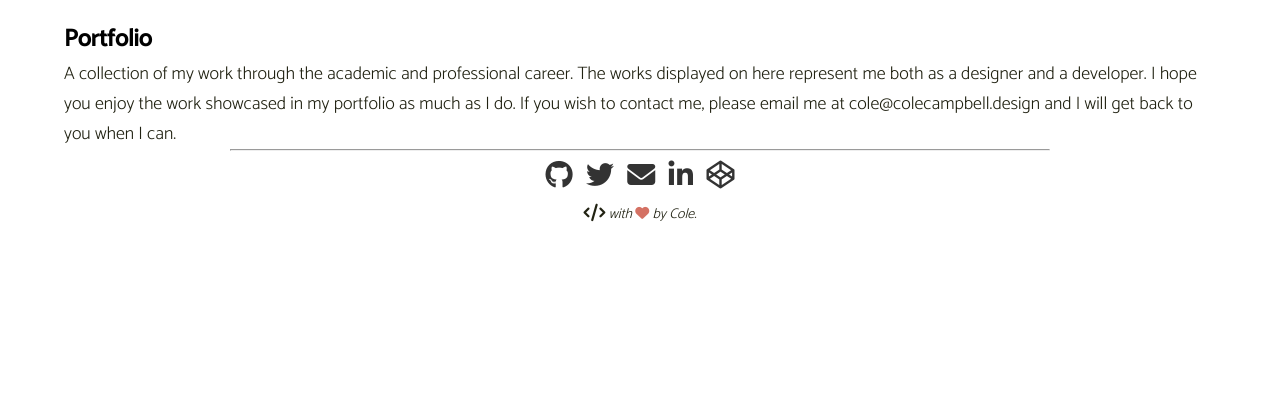
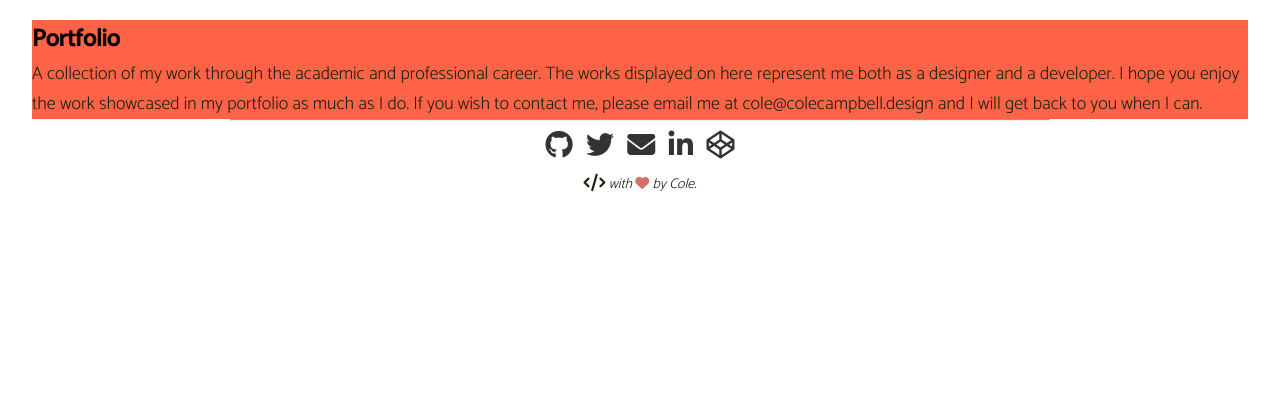
Before and after one commit to Cole-Campbell/Portfolio_SIte, a PHP site: page / in a window 1280 px wide. Shown: the part 58-478 px from the top of the page. Run offline with PHP 8.4, Linux system fonts and the light colour scheme; data that the repository does not hold is empty; a stand-in replaces the project's code that opens the database connection; some libraries are stand-ins or nearby versions.

Commit message:
Initial creation of branch for testing CSS Flexbox in Portfolio.

```diff
--- a/index.php
+++ b/index.php
@@ -3,7 +3,7 @@
 	include_once('header.php');
 ?>
 
-	<div class="container">
+	<div class="flex-container">
 
 			<h2>Portfolio</h2>
 			<p>A collection of my work through the academic and professional career. The works displayed on here represent me both as a designer and a developer. I hope you enjoy the work showcased in my portfolio as much as I do. If you wish to contact me, please email me at <a href="mailto:cole@colecampbell.design?subject=Hello%20Cole">cole@colecampbell.design</a> and I will get back to you when I can.</p>
@@ -17,7 +17,7 @@
 	while ($row = $stmt->fetch(PDO::FETCH_ASSOC)){
 		extract($row);
 
-		echo "<div id=\"gallery\" class=\"col-4 galleryItem\">
+		echo "<div id=\"gallery\" class=\"col-4 flex-galleryItem\">
 					<a href=\"portfolio.php?id={$id}\">
 						<img class=\"img-responsive thisImg center-block\" src=\"{$thumb}\" onerror=\"imgError(this);\" alt=\"{$name}\"/>
 						<h4>{$name}</h4>
--- a/styling/sass/_sizing.scss
+++ b/styling/sass/_sizing.scss
@@ -1,5 +1,4 @@
-//Variables
-$singleCell: 8.333%;
+@import 'variables';
 
 //Element Widths
 .container{
--- a/styling/sass/styles.scss
+++ b/styling/sass/styles.scss
@@ -1,17 +1,11 @@
 //Internal Imports
-@import 'reset', 'sizing', 'loader', 'navigation';
+@import 'variables', 'reset', 'sizing', 'loader', 'navigation', 'flex';
 //External Imports
 @import url('//use.fontawesome.com/releases/v4.7.0/css/font-awesome-css.min.css');@font-face{font-family:'FontAwesome';src:url('//use.fontawesome.com/releases/v4.7.0/fonts/fontawesome-webfont.eot');src:url('//use.fontawesome.com/releases/v4.7.0/fonts/fontawesome-webfont.eot?#iefix') format('embedded-opentype'),
 url('//use.fontawesome.com/releases/v4.7.0/fonts/fontawesome-webfont.woff2') format('woff2'),
 url('//use.fontawesome.com/releases/v4.7.0/fonts/fontawesome-webfont.woff') format('woff'),
 url('//use.fontawesome.com/releases/v4.7.0/fonts/fontawesome-webfont.ttf') format('truetype'),
-url('//use.fontawesome.com/releases/v4.7.0/fonts/fontawesome-webfont.svg#fontawesomeregular') format('svg');font-weight:normal;font-style:normal;}
-
-//Variables Set
-$primeColor: #d47163;
-$secondColor: #333;
-//End of Variables
-
+url('//use.fontawesome.com/releases/v4.7.0/fonts/fontawesome-webfont.svg#fontawesomeregular') format('svg');font-weight:normal;font-style:normal;};
 
 //HTML Elements
 body * {
--- a/styling/stylesheets/styles.css
+++ b/styling/stylesheets/styles.css
@@ -30,13 +30,13 @@ img {
   user-select: none;
 }
 
-/* line 5, ../sass/_sizing.scss */
+/* line 4, ../sass/_sizing.scss */
 .container {
   width: 90%;
   margin: 0px auto;
 }
 
-/* line 9, ../sass/_sizing.scss */
+/* line 8, ../sass/_sizing.scss */
 .col-1 {
   width: 8.333%;
   height: 8.333%;
@@ -44,84 +44,84 @@ img {
   float: left;
 }
 
-/* line 15, ../sass/_sizing.scss */
+/* line 14, ../sass/_sizing.scss */
 .col-2 {
   width: 16.666%;
   height: 16.666%;
   float: left;
 }
 
-/* line 20, ../sass/_sizing.scss */
+/* line 19, ../sass/_sizing.scss */
 .col-3 {
   width: 24.999%;
   height: 24.999%;
   float: left;
 }
 
-/* line 25, ../sass/_sizing.scss */
+/* line 24, ../sass/_sizing.scss */
 .col-4 {
   width: 33.332%;
   height: 33.332%;
   float: left;
 }
 
-/* line 30, ../sass/_sizing.scss */
+/* line 29, ../sass/_sizing.scss */
 .col-5 {
   width: 41.665%;
   height: 41.665%;
   float: left;
 }
 
-/* line 35, ../sass/_sizing.scss */
+/* line 34, ../sass/_sizing.scss */
 .col-6 {
   width: 49.998%;
   height: 49.998%;
   float: left;
 }
 
-/* line 40, ../sass/_sizing.scss */
+/* line 39, ../sass/_sizing.scss */
 .col-7 {
   width: 58.331%;
   height: 58.331%;
   float: left;
 }
 
-/* line 45, ../sass/_sizing.scss */
+/* line 44, ../sass/_sizing.scss */
 .col-8 {
   width: 66.664%;
   height: 66.664%;
   float: left;
 }
 
-/* line 50, ../sass/_sizing.scss */
+/* line 49, ../sass/_sizing.scss */
 .col-9 {
   width: 74.997%;
   height: 74.997%;
   float: left;
 }
 
-/* line 55, ../sass/_sizing.scss */
+/* line 54, ../sass/_sizing.scss */
 .col-10 {
   width: 83.33%;
   height: 83.33%;
   float: left;
 }
 
-/* line 60, ../sass/_sizing.scss */
+/* line 59, ../sass/_sizing.scss */
 .col-10 {
   width: 83.33%;
   height: 83.33%;
   float: left;
 }
 
-/* line 65, ../sass/_sizing.scss */
+/* line 64, ../sass/_sizing.scss */
 .col-11 {
   width: 91.663%;
   height: 91.663%;
   float: left;
 }
 
-/* line 70, ../sass/_sizing.scss */
+/* line 69, ../sass/_sizing.scss */
 .col-12 {
   width: 99.996%;
   height: 99.996%;
@@ -291,6 +291,52 @@ img {
     background-color: #f8f8f8;
   }
 }
+/* line 1, ../sass/_flex.scss */
+.flex-container {
+  display: flex;
+  width: 95%;
+  margin: 0px auto;
+  flex-wrap: wrap;
+  justify-content: space-between;
+  background: tomato;
+}
+
+/* line 10, ../sass/_flex.scss */
+.flex-galleryItem {
+  width: 30%;
+  height: 100%;
+  padding: 20px;
+  margin: 0px auto;
+}
+/* line 15, ../sass/_flex.scss */
+.flex-galleryItem h4 {
+  text-align: center;
+}
+
+@media screen and (max-width: 425px) {
+  /* line 21, ../sass/_flex.scss */
+  .flex-galleryItem {
+    width: 95%;
+  }
+}
+@media screen and (min-width: 426px) {
+  /* line 27, ../sass/_flex.scss */
+  .flex-galleryItem {
+    width: 47%;
+  }
+}
+@media screen and (min-width: 769px) {
+  /* line 33, ../sass/_flex.scss */
+  .flex-galleryItem {
+    width: 30%;
+  }
+}
+@media screen and (min-width: 1024px) {
+  /* line 39, ../sass/_flex.scss */
+  .flex-galleryItem {
+    width: 25%;
+  }
+}
 @font-face {
   font-family: 'FontAwesome';
   src: url("//use.fontawesome.com/releases/v4.7.0/fonts/fontawesome-webfont.eot");
@@ -298,7 +344,7 @@ img {
   font-weight: normal;
   font-style: normal;
 }
-/* line 17, ../sass/styles.scss */
+/* line 11, ../sass/styles.scss */
 body * {
   transition: .3s;
   transition-timing-function: ease-out;
@@ -307,100 +353,100 @@ body * {
   box-sizing: border-box;
 }
 
-/* line 25, ../sass/styles.scss */
+/* line 19, ../sass/styles.scss */
 a:link, a:active, a:visited {
   text-decoration: none;
 }
 
-/* line 28, ../sass/styles.scss */
+/* line 22, ../sass/styles.scss */
 a:hover {
   text-decoration: none;
 }
 
-/* line 32, ../sass/styles.scss */
+/* line 26, ../sass/styles.scss */
 img {
   width: 100%;
   height: 100%;
 }
 
-/* line 37, ../sass/styles.scss */
+/* line 31, ../sass/styles.scss */
 p {
   font-family: 'Catamaran', sans-serif;
   font-weight: 300;
   font-size: 18px;
 }
 
-/* line 43, ../sass/styles.scss */
+/* line 37, ../sass/styles.scss */
 footer {
   min-width: 320px;
   width: 80%;
   clear: both;
   margin: 0px auto;
 }
-/* line 48, ../sass/styles.scss */
+/* line 42, ../sass/styles.scss */
 footer hr {
   width: 80%;
   margin: 0px auto;
 }
-/* line 52, ../sass/styles.scss */
+/* line 46, ../sass/styles.scss */
 footer p {
   text-align: center;
   font-size: 14px;
 }
-/* line 56, ../sass/styles.scss */
+/* line 50, ../sass/styles.scss */
 footer .fa-heart {
   color: #d47163;
 }
 
-/* line 64, ../sass/styles.scss */
+/* line 58, ../sass/styles.scss */
 .socialMedia {
   text-align: center;
   padding: 10px 0px;
 }
-/* line 67, ../sass/styles.scss */
+/* line 61, ../sass/styles.scss */
 .socialMedia a {
   color: #333;
   margin: 5px;
 }
-/* line 71, ../sass/styles.scss */
+/* line 65, ../sass/styles.scss */
 .socialMedia .fa-linkedin:hover {
   color: #0077B5;
 }
-/* line 74, ../sass/styles.scss */
+/* line 68, ../sass/styles.scss */
 .socialMedia .fa-github:hover {
   color: #6e5494;
 }
-/* line 77, ../sass/styles.scss */
+/* line 71, ../sass/styles.scss */
 .socialMedia .fa-twitter:hover {
   color: #55acee;
 }
-/* line 80, ../sass/styles.scss */
+/* line 74, ../sass/styles.scss */
 .socialMedia .fa-codepen:hover {
   color: #0ebeff;
 }
-/* line 83, ../sass/styles.scss */
+/* line 77, ../sass/styles.scss */
 .socialMedia .fa-vimeo:hover {
   color: #00adef;
 }
-/* line 86, ../sass/styles.scss */
+/* line 80, ../sass/styles.scss */
 .socialMedia .fa-external-link:hover, .socialMedia .fa-envelope:hover {
   color: #d47163;
 }
 
-/* line 94, ../sass/styles.scss */
+/* line 88, ../sass/styles.scss */
 .galleryItem {
   padding: 5px;
 }
-/* line 96, ../sass/styles.scss */
+/* line 90, ../sass/styles.scss */
 .galleryItem img {
   border: 2px solid #333;
 }
-/* line 100, ../sass/styles.scss */
+/* line 94, ../sass/styles.scss */
 .galleryItem :hover {
   color: #d47163;
   border-color: #d47163;
 }
-/* line 105, ../sass/styles.scss */
+/* line 99, ../sass/styles.scss */
 .galleryItem h4 {
   text-align: center;
 }
```
